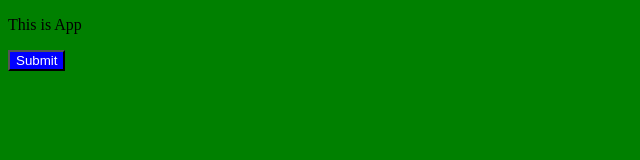
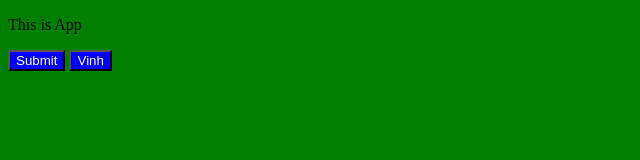
Before and after one commit to ngocvinhdn99/git-tutorial-holetex, a plain HTML site: page index.html in a window 1280 px wide. Shown: the whole page, without its empty margins (0-640 px from the left). Drawn offline with Linux system fonts and the light colour scheme.

Commit message:
update again

```diff
--- a/index.html
+++ b/index.html
@@ -11,5 +11,6 @@
 <body>
     <p>This is App</p>
     <button>Submit</button>
+    <button>Vinh</button>
 </body>
 </html>
```
